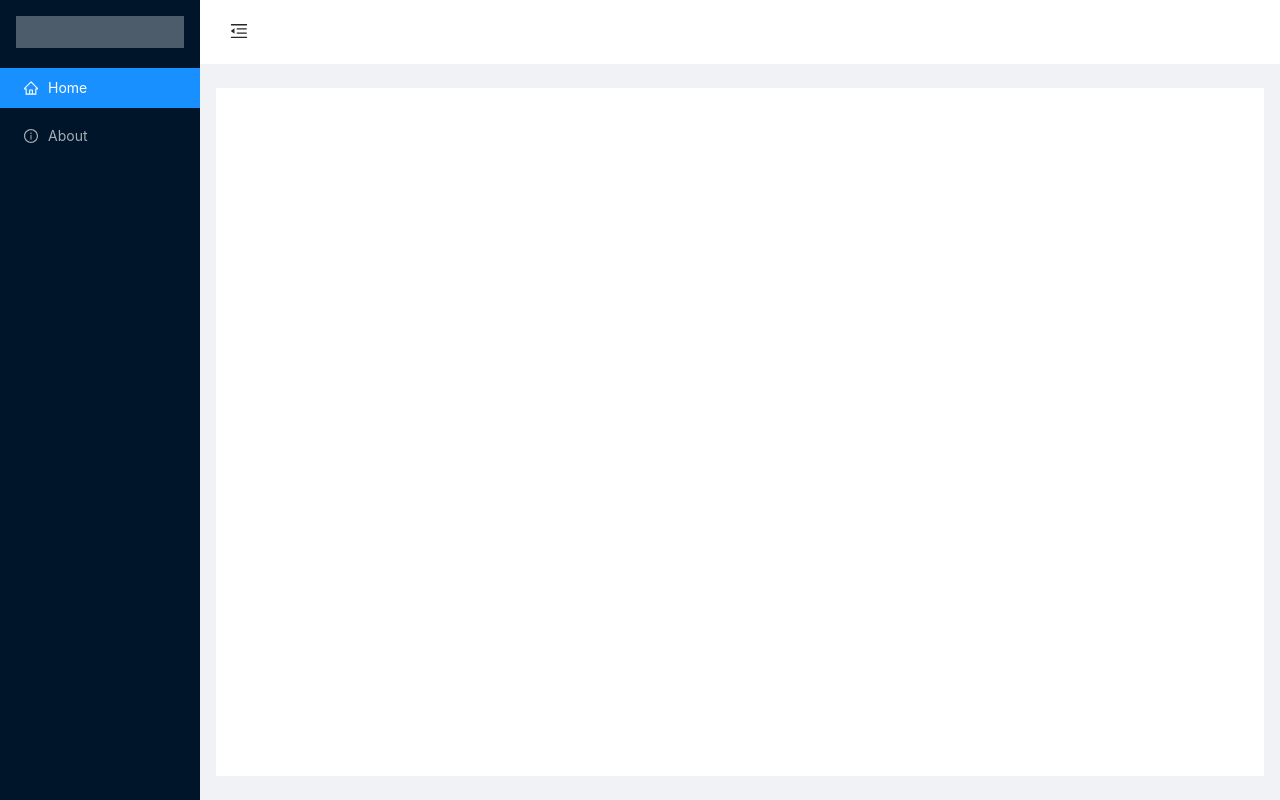
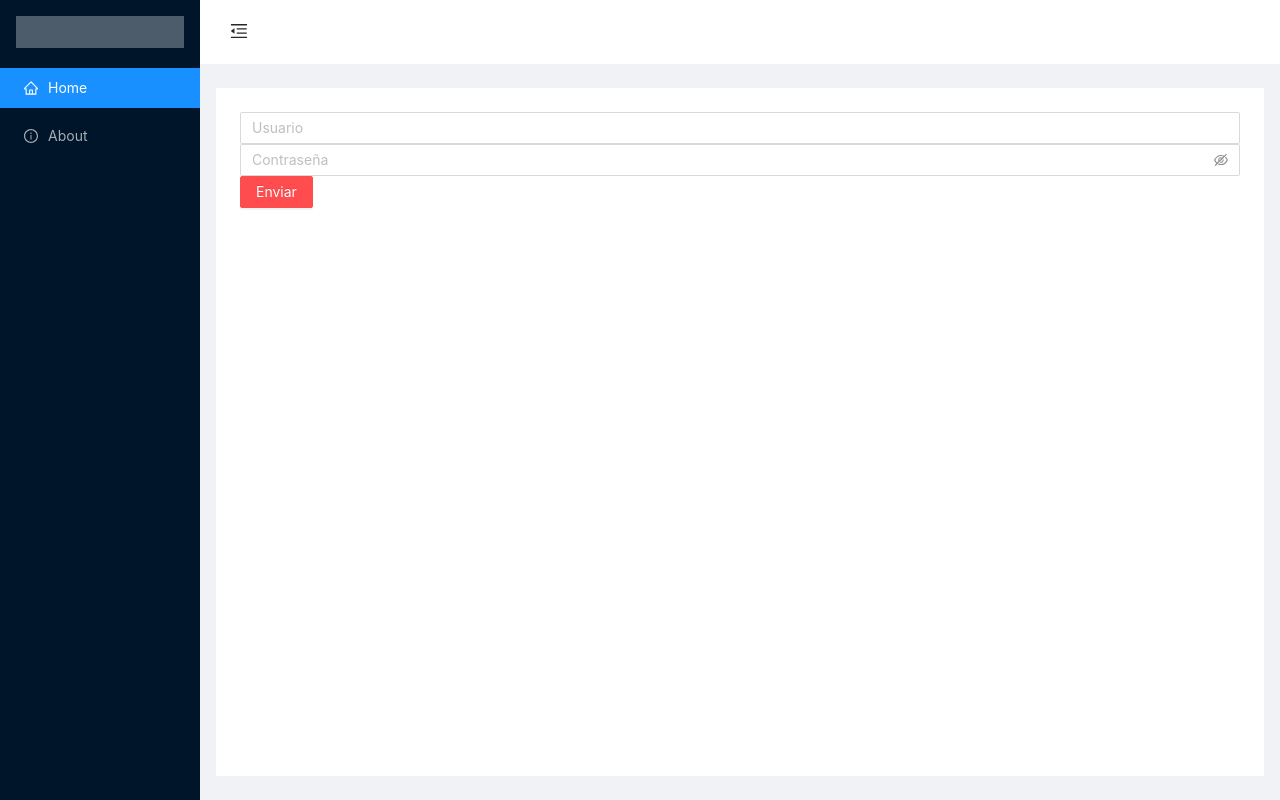
Before and after one commit to JohnnyBannanis/inventarioFront, a React (Create React App) app: page /login in a window 1280 px wide. Built offline with nearby package versions, Linux system fonts and the light colour scheme; the HTML template or start-up script is replaced by a standard one.

Commit message:
login a medias

```diff
--- a/package.json
+++ b/package.json
@@ -8,6 +8,7 @@
     "@testing-library/react": "^11.2.5",
     "@testing-library/user-event": "^12.8.3",
     "antd": "^4.14.1",
+    "axios": "^0.21.1",
     "react": "^17.0.1",
     "react-dom": "^17.0.1",
     "react-router-dom": "^5.2.0",
--- a/src/App.js
+++ b/src/App.js
@@ -2,6 +2,7 @@ import "./Style.css";
 import Home from "./components/Home";
 import About from "./components/About";
 import NavBar from "./components/NavBar";
+import Login from "./components/Login";
 
 import { Switch, Route } from "react-router-dom";
 
@@ -12,6 +13,7 @@ function App() {
         <Switch>
           <Route path="/" exact component={Home} />
           <Route path="/about" exact component={About} />
+          <Route path="/login" exact component={Login} />
         </Switch>
       </NavBar>
     </div>
--- /dev/null
+++ b/src/components/Login.js
@@ -0,0 +1,43 @@
+import { Button, Input } from "antd";
+import { useState } from "react";
+import axios from "axios";
+
+function Login() {
+  const [usuario, setUsuario] = useState("");
+  const [pass, setPass] = useState("");
+
+  return (
+    <div>
+      <Input
+        onChange={(e) => {
+          setUsuario(e.target.value);
+        }}
+        placeholder="Usuario"
+      />
+      <Input.Password
+        onChange={(e) => {
+          setPass(e.target.value);
+        }}
+        placeholder="Contraseña"
+      />
+      <Button
+        onClick={() => {
+          axios
+            .post("http://sistema_inventario.test/api/login", {
+              email: usuario,
+              password: pass,
+            })
+            .then((response) => {
+              console.log(response);
+            });
+        }}
+        danger
+        type="primary"
+      >
+        Enviar
+      </Button>
+    </div>
+  );
+}
+
+export default Login;
```
Also changed, not shown: 1 other file (tests, documents, lock files or other folders).
